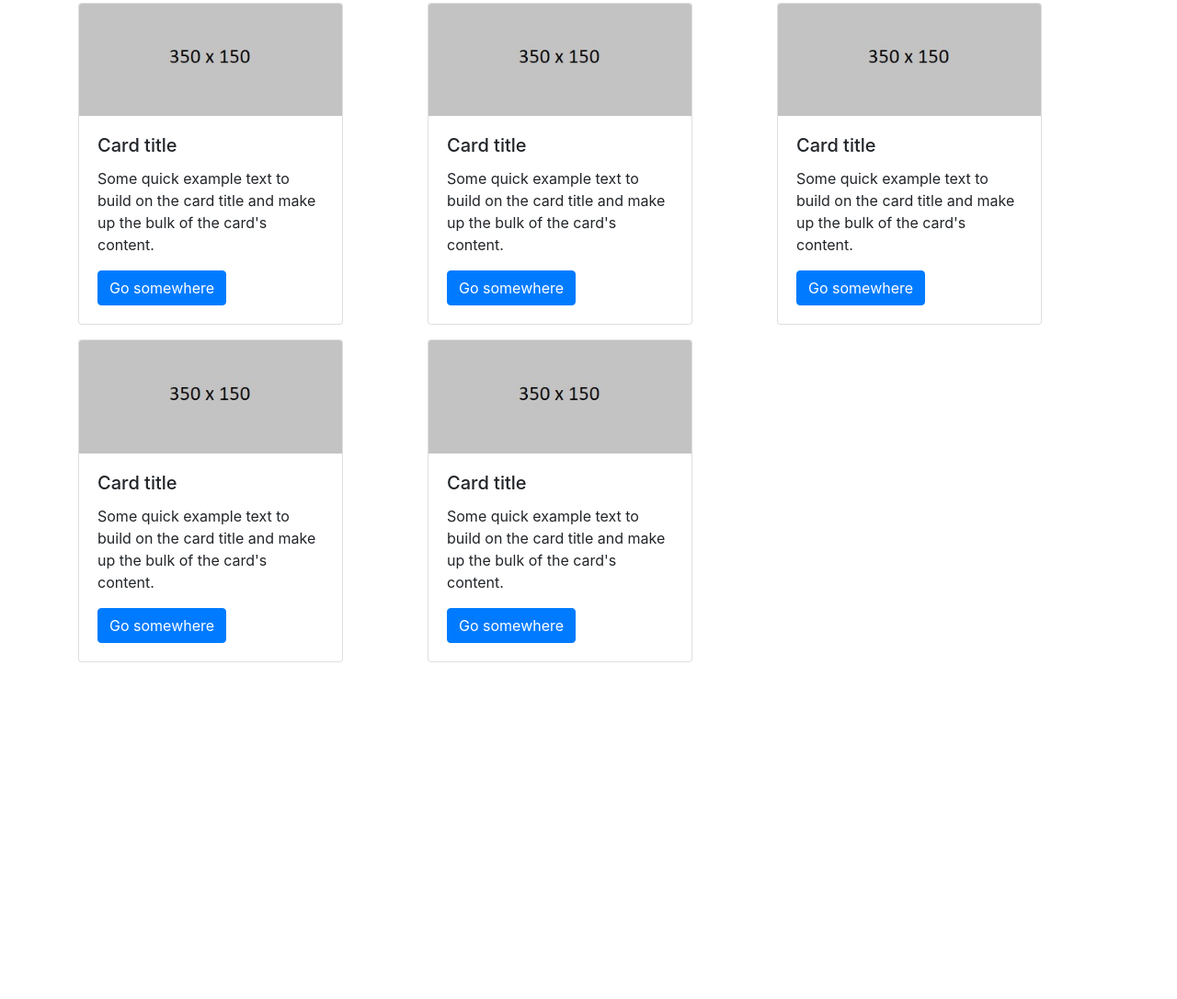
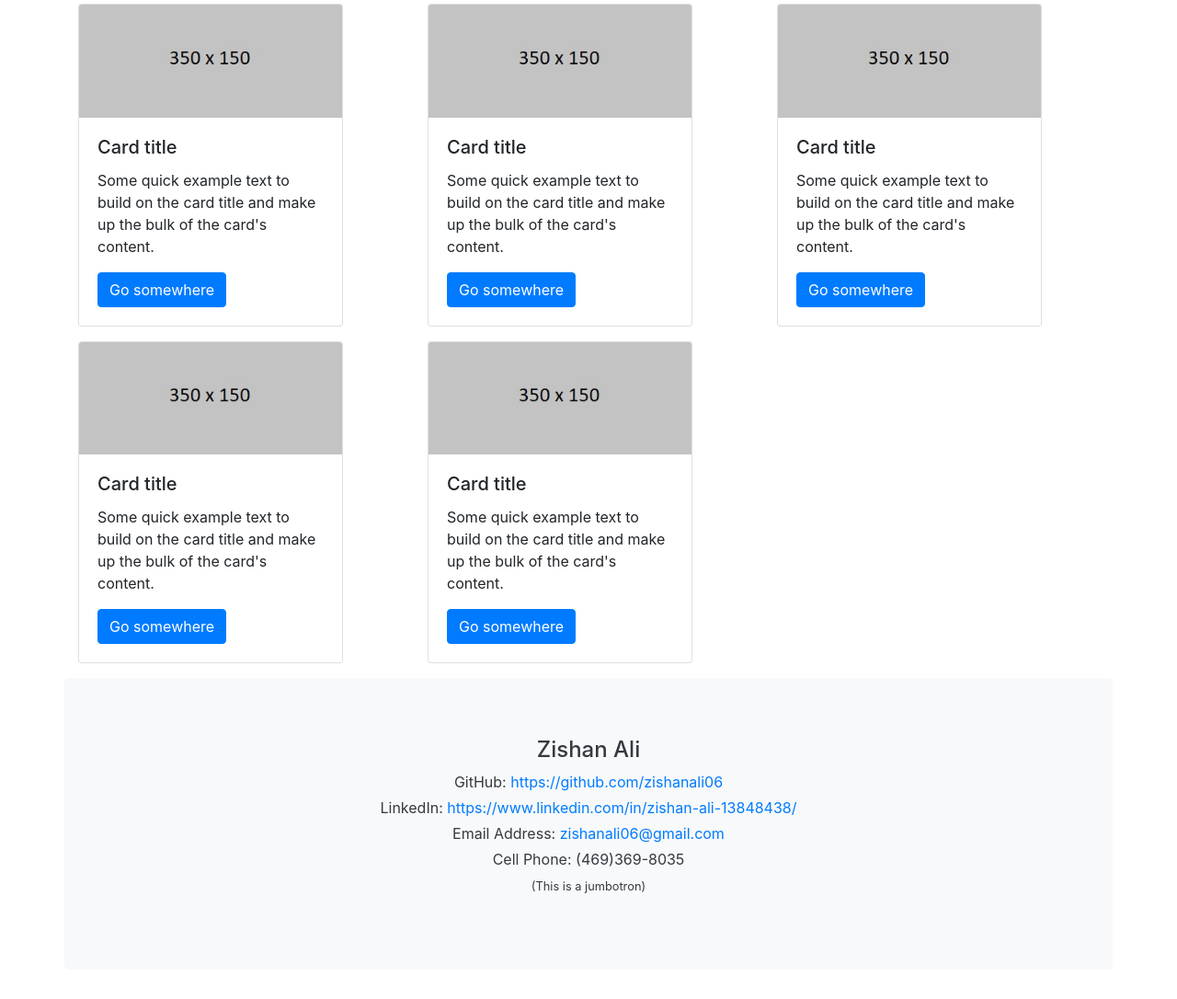
Before and after one commit to zishanali06/Bootstrap-Resume, a plain HTML site: page index.html in a window 1280 px wide. Shown: the part 1131-2217 px from the top of the page at 92% size. Before the commit the page ends 1867 px from the top, so only its background shows below. Drawn offline with nearby package versions, Linux system fonts and the light colour scheme.

Commit message:
added bottom jumboton, done with page and styling. Need to add Experience info now

```diff
--- a/index.html
+++ b/index.html
@@ -20,7 +20,7 @@
                     <h1>Zishan Ali</h1>
                 </div>
                 <div class="jumboh3">
-                    <p>Software Developer</p>
+                    <h3>Software Developer</h3>
                 </div>
                 <div class="jumbop">
                     <p><small>(This is a jumbotron)</small></p>
@@ -61,6 +61,8 @@
                 </li>
             </ul>
         </div>
+
+        <!-- My Experiences using Grid System with Cards -->
         <div class="row">
             <div class="col-md-12 mt-3">
                 <h1>My Experience</h1>
@@ -156,6 +158,20 @@
             </div>
 
         </div>
+        <div class="row">
+                <div class="jumbotron bg-light text-dark text-center col-md-12">
+                    <div class="jumbobotp">
+                        <h4>Zishan Ali</h4>
+                        <p class="m-1">GitHub: <a href="https://github.com/zishanali06">https://github.com/zishanali06</a></p>
+                        <p class="m-1">LinkedIn: <a href="https://www.linkedin.com/in/zishan-ali-13848438/">https://www.linkedin.com/in/zishan-ali-13848438/</a></p>
+                        <p class="m-1">Email Address: <a href ="mailto: zishanali06@gmail.com">zishanali06@gmail.com</a></p>
+                        <p class="m-1">Cell Phone: (469)369-8035</p>
+                    </div>
+                    <div class="jumbobotp">
+                        <p><small>(This is a jumbotron)</small></p>
+                    </div>
+                </div>
+            </div>
     </div>
 </body>
 
```
